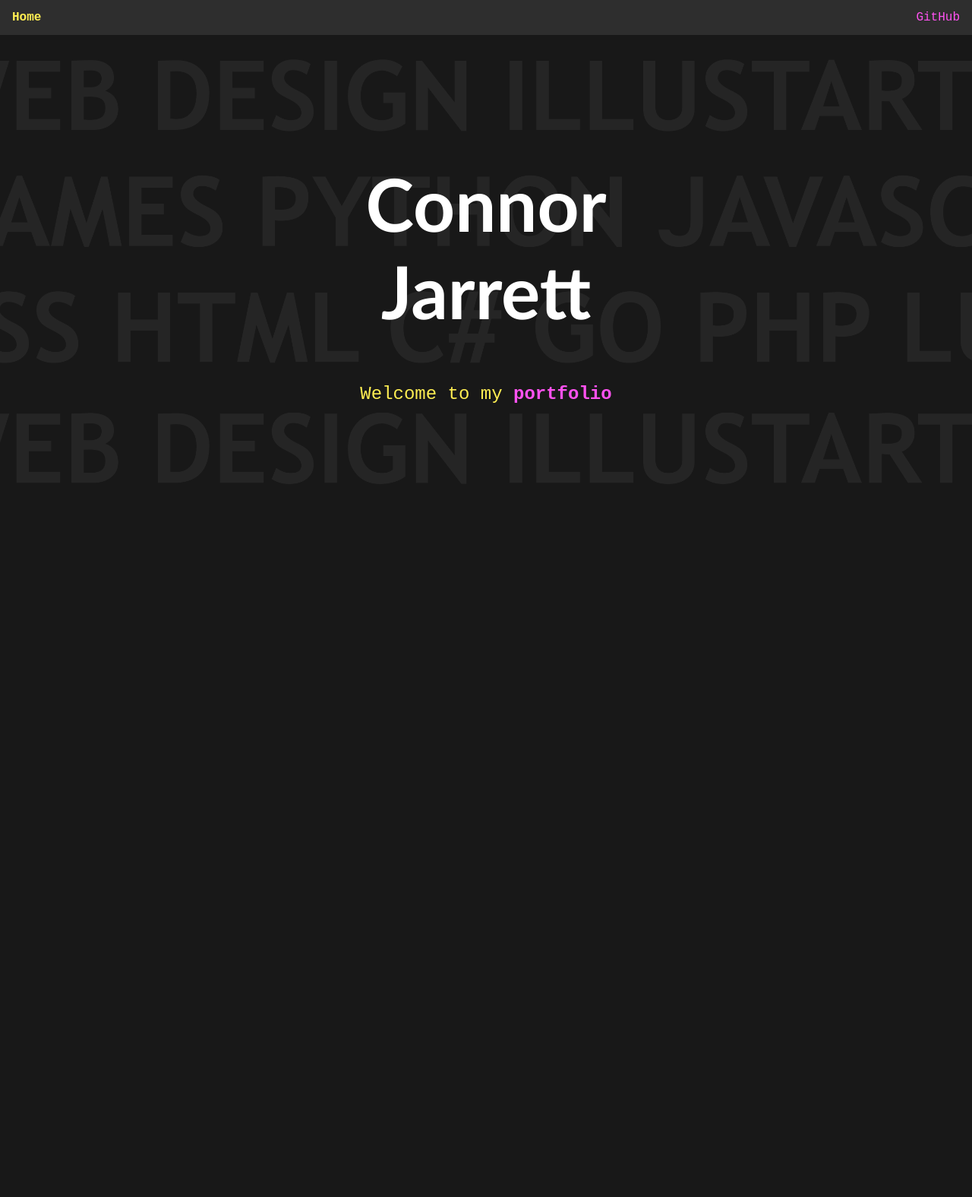
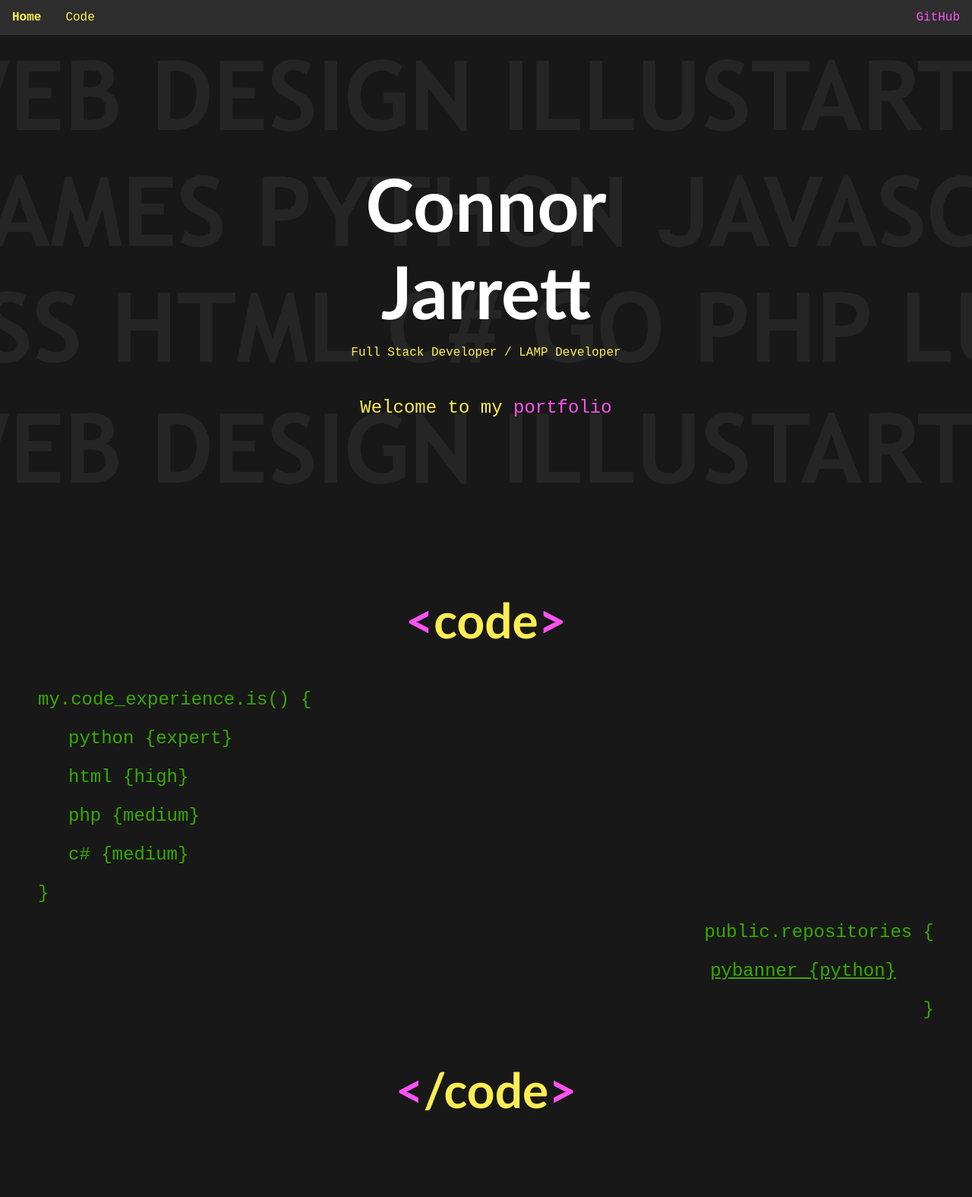
Before and after one commit to connorjarrett/connorjarrett, a PHP site: page / in a window 1280 px wide. Shown: the whole page at 76% size. Before the commit the page ends 637 px from the top, so only its background shows below. Run offline with PHP 8.4, Linux system fonts and the light colour scheme.

Commit message:
Added styled code section with skill levels and open source repos

```diff
--- a/index.html
+++ b/index.html
@@ -6,13 +6,40 @@
     <body>
         <ul>
             <li><a href="index.html">Home</a></li>
-            <li style="float: right;"><a href="https://github.com/conjardev" target="_blank"><span class="accent" style="font-weight: normal;">GitHub</a></li>
+            <li><a href="index.html#code">Code</a></li>
+            <li style="float: right;"><a href="https://github.com/conjardev" target="_blank"><span class="accent">GitHub</a></li>
         </ul>
 
+        <!-- Header with welcome page. Maybe contact button in future? -->
         <div class="header">
             <h1>Connor<br>Jarrett</h1>
+            <p style="font-size: 100%; margin-top: -50px; margin-bottom: 50px;">Full Stack Developer / LAMP Developer</p>
             <p>Welcome to my <span class="accent">portfolio</p>
-            <!-- <img src="pictures/Octo.jpg" style="border-radius: 50%; width: 200px; height: 200px; object-fit: cover;"> -->
+            <!-- OLD IMAGE <img src="pictures/Octo.jpg" style="border-radius: 50%; width: 200px; height: 200px; object-fit: cover;"> -->
         </div>
+
+        <!-- Code section, known languages and ability. Use coding notes gdoc for reference -->
+        <div id="code" class="section">
+            <h2><span class="accent">&lt;</span>code<span class="accent">&gt;</span></h2>
+            <!-- Styled skills introduction --> <p style="text-align: left;"><span class="accent-code">my.code_experience.is() {</span></p>
+
+            <blockquote><p style="text-align: left;"><span class="accent-code">python {expert}</span></p></blockquote>
+            <blockquote><p style="text-align: left;"><span class="accent-code">html {high}</span></p></blockquote>
+            <blockquote><p style="text-align: left;"><span class="accent-code">php {medium}</span></p></blockquote>
+            <blockquote><p style="text-align: left;"><span class="accent-code">c# {medium}</span></p></blockquote>
+
+            <!-- Styled skills ending --> <p style="text-align: left;"><span class="accent-code">}</span></p>
+
+
+            <!-- Styled work introduction --> <p style="text-align: right;"><span class="accent-code">public.repositories {</span></p>
+
+            <p style="margin-left: auto; margin-right: 50px; text-align: right;"><a style="text-decoration: underline; text-decoration-color: rgb(54, 172, 0);" href="https://github.com/conjardev/python-banner" target="_blank" style="text-align: right;"><span class="accent-code">pybanner {python}</span></a></p>
+
+            <!-- Styled work ending --> <p style="text-align: right;"><span class="accent-code">}</span></p>
+
+            <h2><span class="accent">&lt;</span>/code<span class="accent">&gt;</span></h2>
+
+        </div>
+
     </body>
 </html>
--- a/styles/index.css
+++ b/styles/index.css
@@ -6,12 +6,22 @@ body {
 }
 
 h1 {
+    text-align: center;
     font-family: 'Trebuchet MS', 'Lucida Sans Unicode', 'Lucida Grande', 'Lucida Sans', Arial, sans-serif;
     color: white;
     font-size: 600%;
 }
 
+h2 {
+    text-align: center;
+    font-family: 'Trebuchet MS', 'Lucida Sans Unicode', 'Lucida Grande', 'Lucida Sans', Arial, sans-serif;
+    color: rgb(255, 238, 82);
+    font-size: 400%;
+}
+
+
 p {
+    text-align: center;
     color: rgb(255, 238, 82);
     font-family: 'Courier New', Courier, monospace;
     font-size: 150%;
@@ -45,11 +55,14 @@ li a:hover {
 
 .accent {
     color:rgb(255, 82, 241);
-    font-weight: bold;
+}
+
+.accent-code {
+    color: rgb(54, 172, 0);
+    text-align: left;
 }
 
 .header {
-    text-align: center;
     margin: 0;
     padding: 100px;
     background-image: url("../pictures/header-bg.png");
@@ -57,3 +70,9 @@ li a:hover {
     background-size: 130%;
     background-position-x: -100px;
 }
+
+.section {
+    padding: 0;
+    margin: 0;
+    padding: 50px;
+}
```
